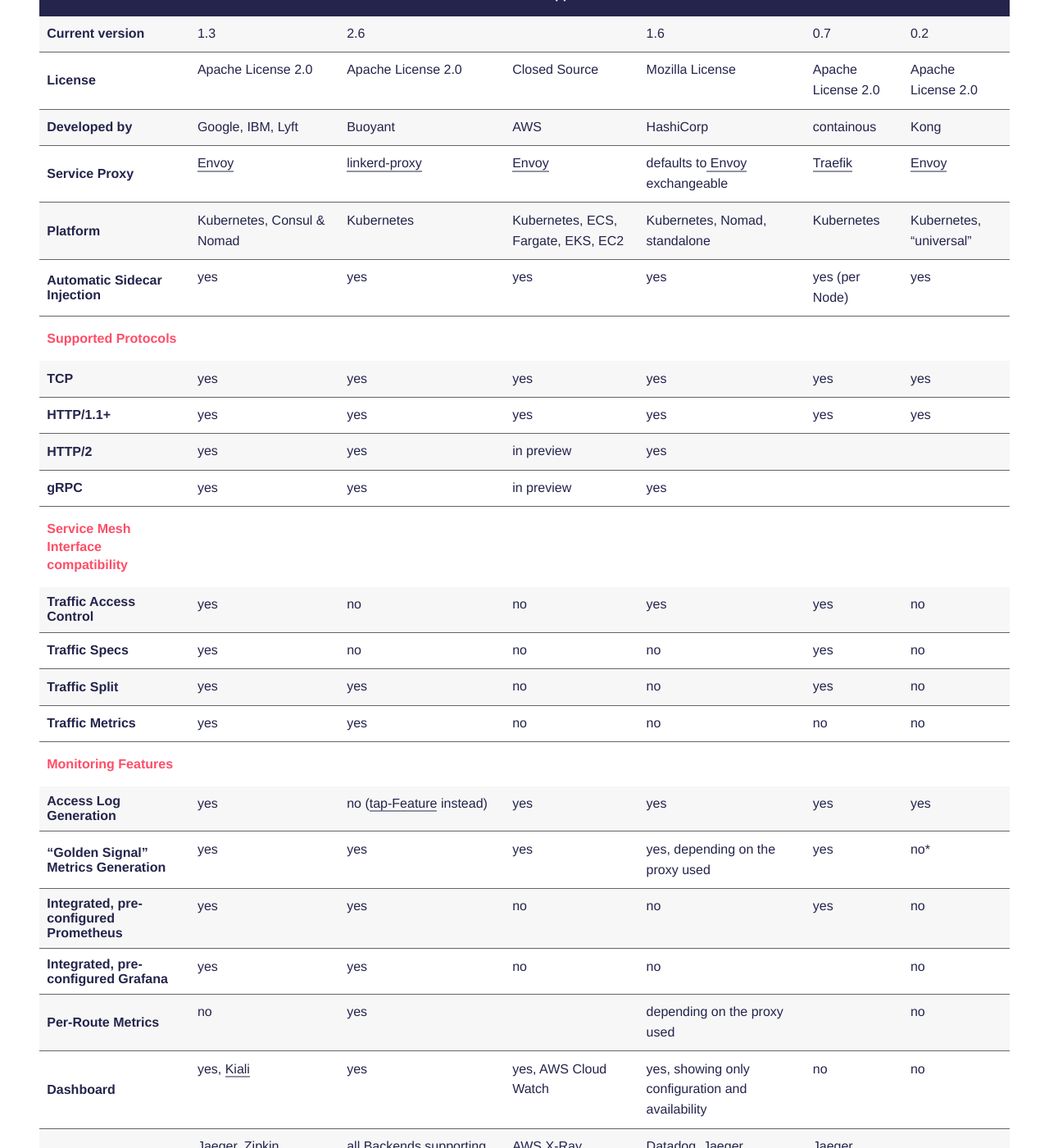
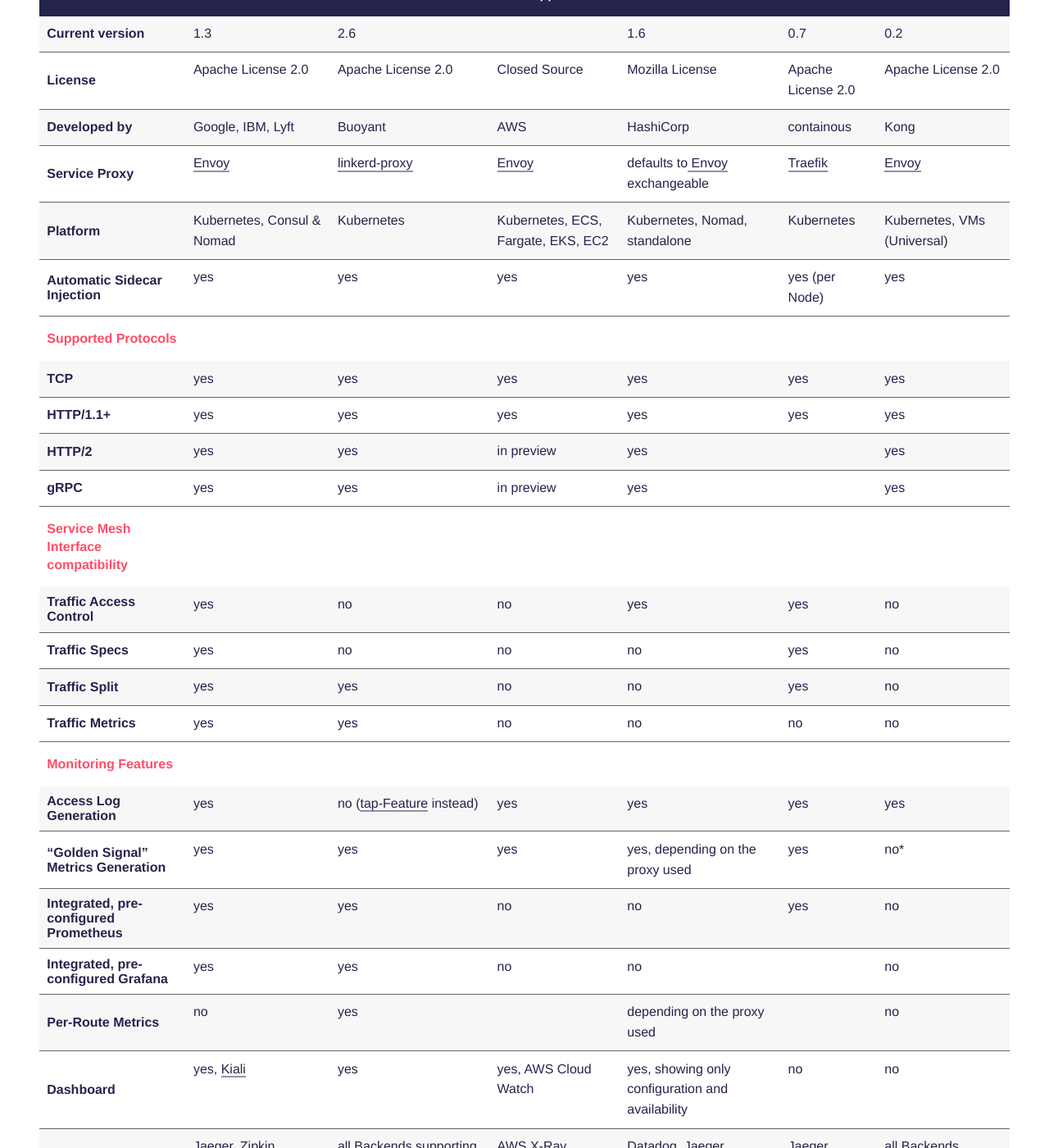
Before and after one commit to servicemesh-es/servicemesh.es, a Jekyll site: the page built from index.md, in a window 1280 px wide and 1400 px high, scrolled down 2638 px. Shown: the whole window at 82% size. Built offline with Jekyll 4.4.1, drawn with Linux system fonts in a browser that asks for light colours; some web fonts are replaced; some of the changed text lies outside the part shown.

Commit message:
updated Kuma Features

```diff
--- a/_includes/comparison.html
+++ b/_includes/comparison.html
@@ -56,7 +56,7 @@
         <td>Kubernetes, ECS, Fargate, EKS, EC2</td>
         <td>Kubernetes, Nomad, standalone</td>
         <td>Kubernetes</td>
-        <td>Kubernetes, “universal”</td>
+        <td>Kubernetes, VMs (Universal)</td>
       </tr>
       <tr>
         <th scope="row">Automatic Sidecar Injection</th>
@@ -99,7 +99,7 @@
         <td>in preview</td>
         <td>yes</td>
         <td></td>
-        <td></td>
+        <td>yes</td>
       </tr>
       <tr>
         <th scope="row">gRPC</th>
@@ -108,7 +108,7 @@
         <td>in preview</td>
         <td>yes</td>
         <td></td>
-        <td></td>
+        <td>yes</td>
       </tr>
     </tbody>
     <thead style="background-color: white; color: #ff4d67">
@@ -221,7 +221,7 @@
         <td>AWS X-Ray</td>
         <td>Datadog, Jaeger, OpenTracing, Honeycomb, Zipkin</td>
         <td>Jaeger</td>
-        <td></td>
+        <td>all Backends supporting OpenTracing</td>
       </tr>
     </tbody>
     <thead style="background-color: white; color: #ff4d67">
@@ -237,7 +237,7 @@
         <td>yes</td>
         <td>yes</td>
         <td>yes</td>
-        <td></td>
+        <td>yes</td>
       </tr>
       <tr>
         <th scope="row">Percentage-based Traffic Splits</th>
```
